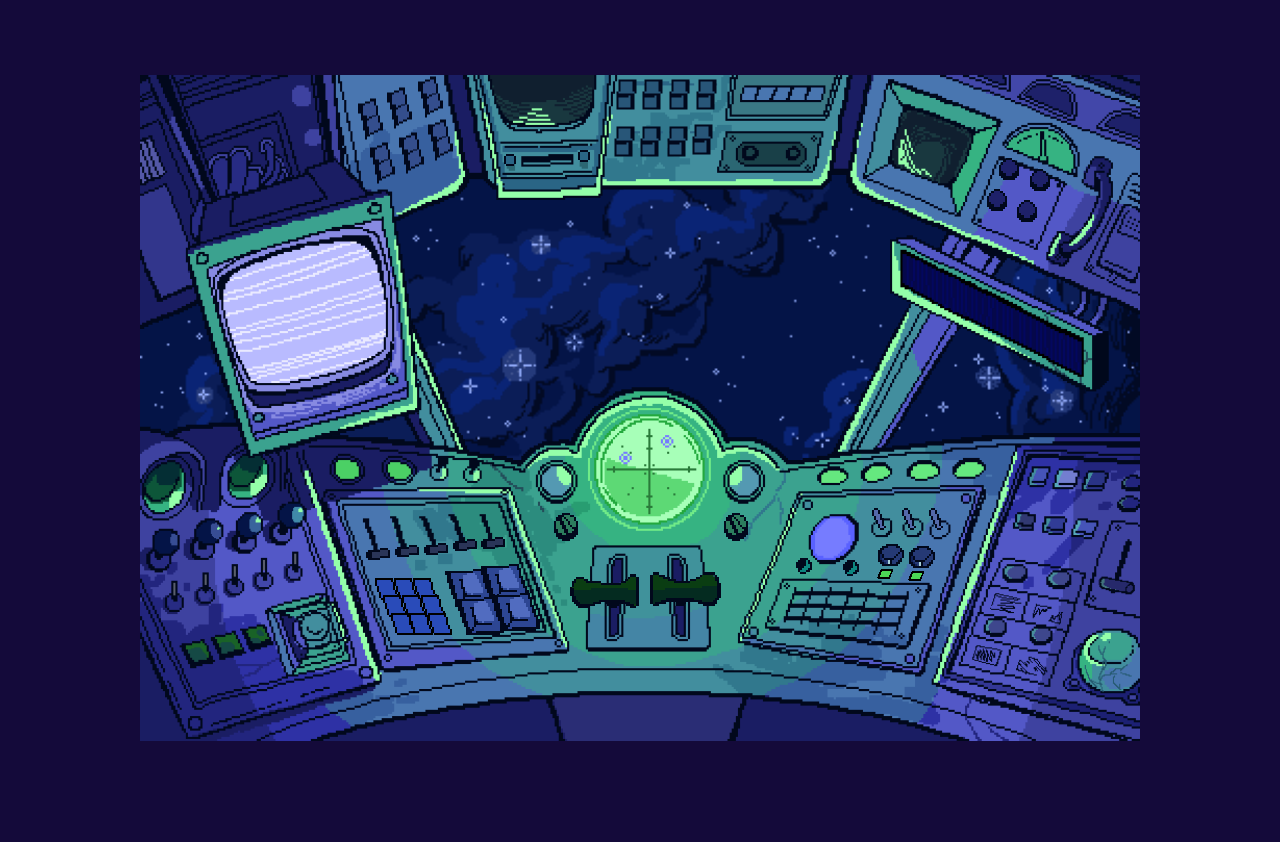
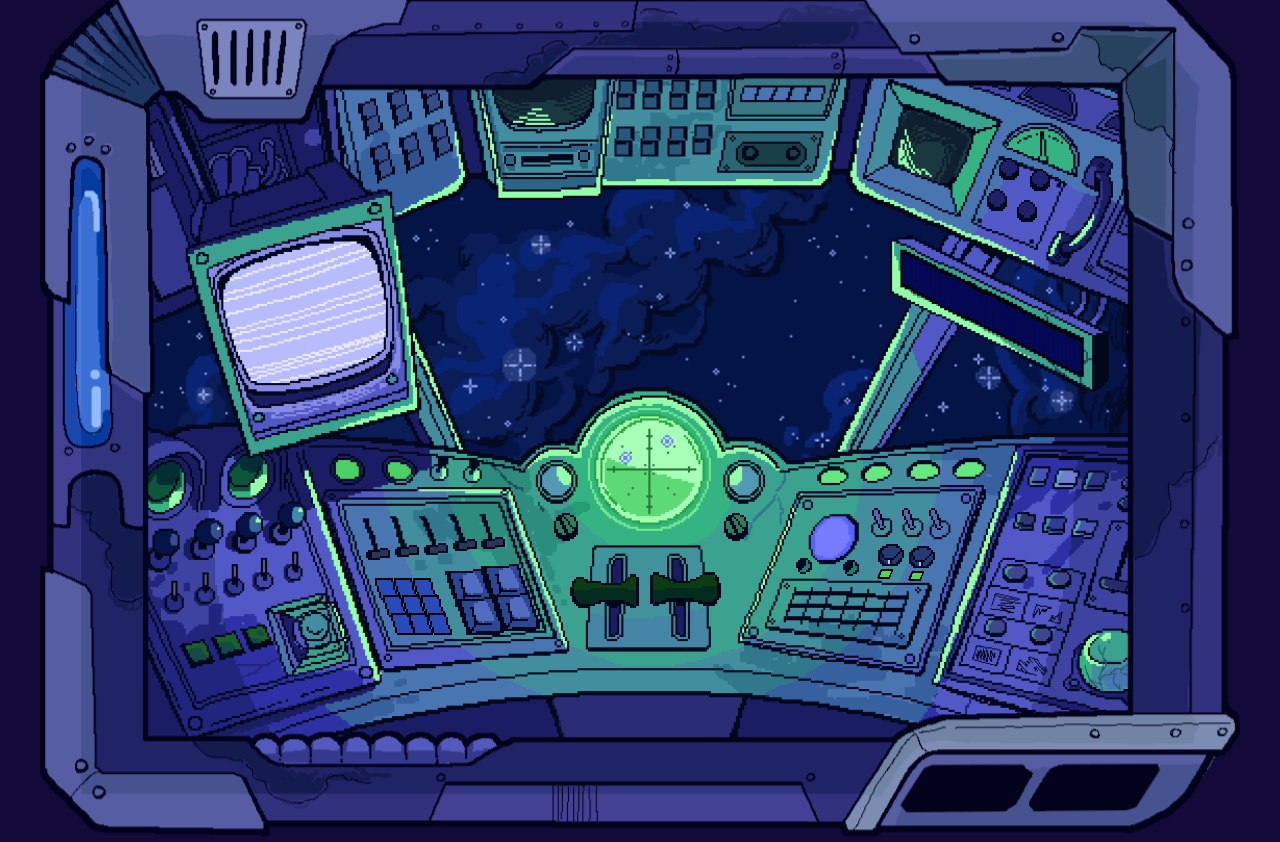
Before and after one commit to iesnoth/Trapped-in-Space, a plain HTML site: page index.html in a window 1280 px wide. Before the commit the page ends 816 px from the top, so only its background shows below. Drawn offline with Linux system fonts and the light colour scheme.

Commit message:
added border

```diff
--- a/doom.css
+++ b/doom.css
@@ -81,3 +81,17 @@ body {
         transform: translate(1px, -2px) rotate(-1deg);
     }
 }
+
+#border-div{
+    z-index: 6;
+    position: absolute;
+    width: 1200px;
+    height: auto;
+    bottom: -15%;
+    left:-10%
+}
+
+#border {
+    width: 100%;
+    pointer-events: none;
+}
--- a/index.html
+++ b/index.html
@@ -14,6 +14,9 @@
 
 <body>
     <div id="container">
+        <div id="border-div">
+            <img src="assets/border.png" alt="border" id="border">
+        </div>
         <!-- Console top -->
         <div name="top-panel" id="top">
             <div id="left-buttons"></div>
--- a/style.css
+++ b/style.css
@@ -19,7 +19,8 @@ body {
 
 #sky,
 #top,
-#bottom {
+#bottom
+{
     position: fixed;
     width: 1000px;
     height: auto
@@ -38,9 +39,20 @@ body {
     z-index: 1;
 }
 
+#border-div{
+    z-index: 6;
+    position: absolute;
+    width: 1200px;
+    height: auto;
+    bottom: -15%;
+    left:-10%;
+    pointer-events: none;
+}
+
 #top-bg,
 #bottom-bg,
-#bg {
+#bg,
+#border {
     width: 100%;
     pointer-events: none;
 }
```
Also changed, not shown: doom.html (+3 -0 lines), assets/border.png (added).
